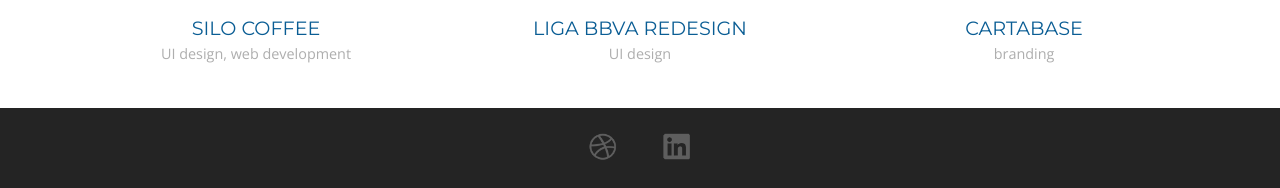
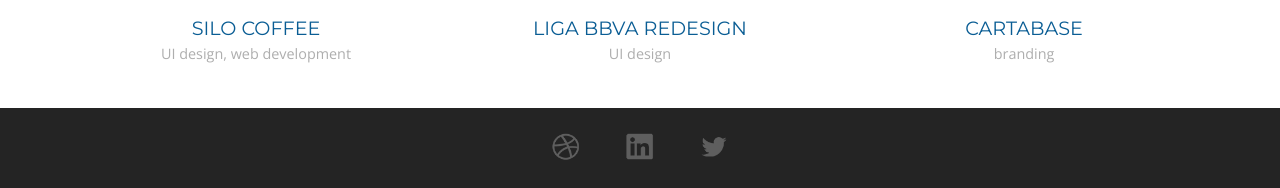
Before and after one commit to bgjerlow/portfolio-website, a PHP site: page /index.php in a window 1280 px wide. Shown: the part 619-807 px from the top of the page. Run offline with PHP 8.4, Linux system fonts and the light colour scheme; some libraries are stand-ins or nearby versions.

Commit message:
Footer changes
Added Twitter icon to footer. Also removed the atribute that previously
had the links in the footer icons open in a new tab.

```diff
--- a/inc/footer.php
+++ b/inc/footer.php
@@ -2,8 +2,9 @@
 		</div>
 		<div class="footer">
             <div id="socialIcons">
-                <a href="https://dribbble.com/bgjerlowdesigns" target="_blank"><img src="img/icons/dribbble.png" class="icons" onmouseover="this.src='img/icons/dribbble-hover.png';" onmouseout="this.src='img/icons/dribbble.png';" alt="Dribbble"></a>
-                <a href="https://linkedin.com/in/bgjerlow" target="_blank"><img src="img/icons/linkedin.png" class="icons" onmouseover="this.src='img/icons/linkedin-hover.png';" onmouseout="this.src='img/icons/linkedin.png';" alt="LinkedIn"></a>
+                <a href="https://dribbble.com/bgjerlowdesigns"><img src="img/icons/dribbble.png" class="icons" onmouseover="this.src='img/icons/dribbble-hover.png';" onmouseout="this.src='img/icons/dribbble.png';" alt="Dribbble"></a>
+                <a href="https://linkedin.com/in/bgjerlow"><img src="img/icons/linkedin.png" class="icons" onmouseover="this.src='img/icons/linkedin-hover.png';" onmouseout="this.src='img/icons/linkedin.png';" alt="LinkedIn"></a>
+				<a href="https://twitter.com/BoGjerlow"><img src="img/icons/twitter.png" class="icons" onmouseover="this.src='img/icons/twitter-hover.png';" onmouseout="this.src='img/icons/twitter.png';" alt="Twitter"></a>
             </div>
 		</div>
 	</body>
```
Also changed, not shown: img/icons/twitter-hover.png (added), img/icons/twitter.png (added).
